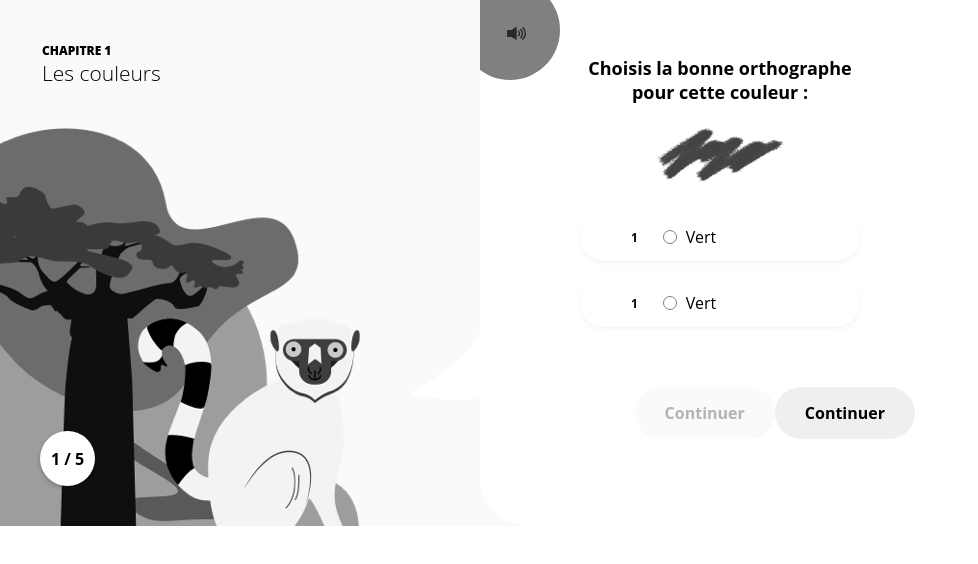
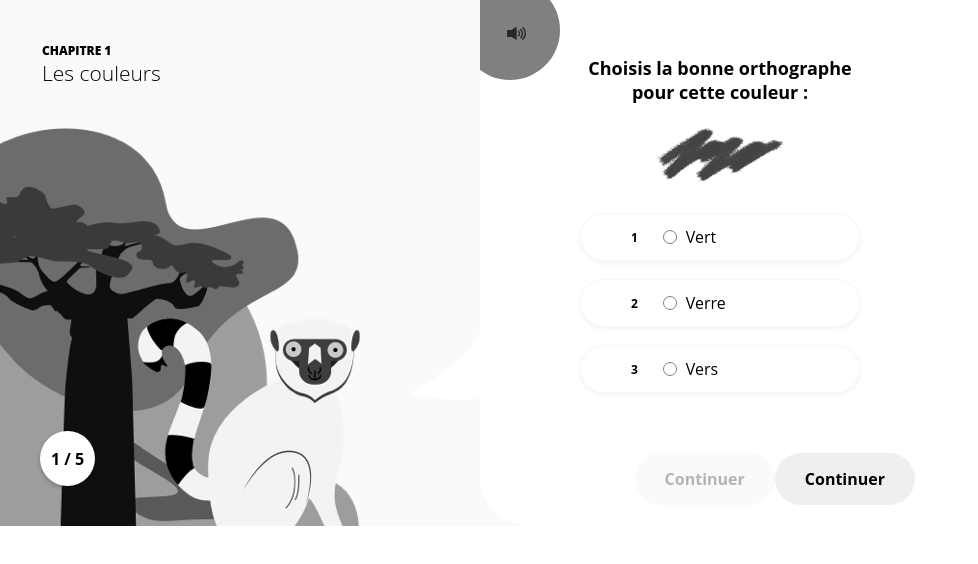
Before and after one commit to LeaCharrier/lia-app, a website: page src/index.html in a window 1280 px wide. Shown: the whole page, without its empty margins (0-978 px from the left). Drawn offline with nearby package versions, Linux system fonts and the light colour scheme; files that its build step writes are made by us from their sources.

Commit message:
add style

```diff
--- a/src/index.html
+++ b/src/index.html
@@ -41,8 +41,14 @@
                     </li>
                     <li>
                         <button class="button button__choise">
-                            <span>1</span>
-                            <span>Vert</span>
+                            <span>2</span>
+                            <span>Verre</span>
+                        </button>
+                    </li>
+                    <li>
+                        <button class="button button__choise">
+                            <span>3</span>
+                            <span>Vers</span>
                         </button>
                     </li>
                 </ul>
--- a/src/styles/ui/_button.scss
+++ b/src/styles/ui/_button.scss
@@ -6,16 +6,20 @@
   cursor: pointer;
   border-radius: 30px;
   padding: 15px 30px;
+
   &__classic {
     font-weight: 700;
     font-size: 16px;
+
     &--active {
 
     }
+
     &--inactive {
 
     }
   }
+
   &__sound {
     position: absolute;
     top: 0;
@@ -25,6 +29,7 @@
     border-radius: 100%;
     width: 100px;
     height: 100px;
+
     &:before {
       content: '';
       position: absolute;
@@ -34,12 +39,14 @@
       background-color: #fafafa;
       height: 100%;
     }
+
     & > div {
       position: relative;
       top: 50%;
       left: 50%;
       transform: translate(-3px, -7px);
       display: inline-block;
+
       &:before {
         content: '';
         position: absolute;
@@ -50,6 +57,7 @@
         top: 0;
         transition: 0.3s;
       }
+
       &:after {
         content: '';
         position: absolute;
@@ -63,38 +71,46 @@
         transform: rotate(30deg);
       }
     }
+
     &--soundOff {
+
       & > div {
         &:before {
           right: 0;
         }
+
         &:after {
           height: 25px;
         }
       }
     }
+
     img {
       height: 13px;
       width: 19px;
     }
   }
+
   &__choise {
     padding: 12px 50px;
     display: flex;
     align-items: center;
     background-color: white;
     box-shadow: $box-shadow;
-    border: 1px solid transparent;
+    border: 1px solid #F7F7F7;
+
     & > span:first-of-type {
       font-weight: 700;
       padding-right: 40px;
       font-size: 12px;
     }
+
     & > span:last-of-type {
       font-weight: 500;
       position: relative;
       font-size: 16px;
       padding-left: 8px;
+
       &:before {
         content: '';
         width: 12px;
@@ -107,11 +123,12 @@
         left: -15px;
         border-radius: 100%;
       }
+
       &:after {
         content: '';
         opacity: 0;
-        width: 7px;
-        height: 7px;
+        width: 8px;
+        height: 8px;
         border-radius: 50%;
         position: absolute;
         left: -12px;
@@ -121,9 +138,11 @@
         transform: translateY(-50%);
       }
     }
+
     &--selected {
       border: 1px solid grey;
       box-shadow: none;
+
       & > span:last-of-type {
         &:after {
           opacity: 1;
```
